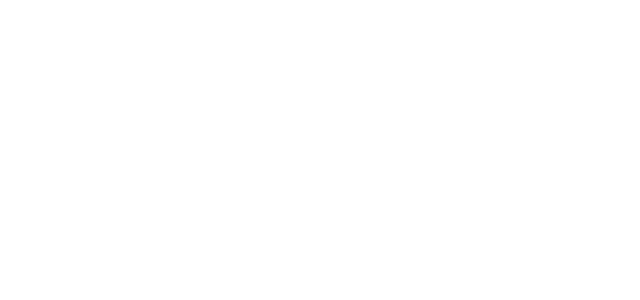
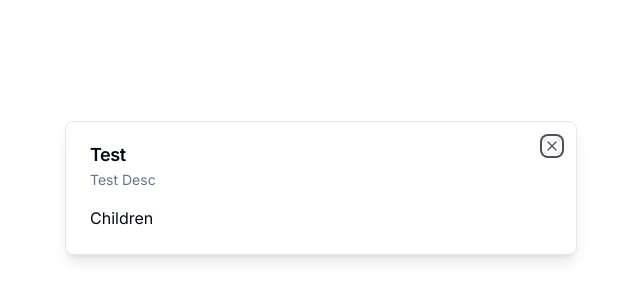
Before and after one commit to mohcinenazrhan/ecommerce-admin, a Next.js app: page / in a window 1280 px wide. Shown: the part 212-512 px from the top of the page, without its empty margins (319-959 px from the left). Built offline with nearby package versions, Linux system fonts and the light colour scheme.

Commit message:
feat: show modal for test

```diff
--- a/app/(root)/page.tsx
+++ b/app/(root)/page.tsx
@@ -1,9 +1,15 @@
+"use client";
+
+import { Modal } from "@/components/ui/modal";
 import { UserButton } from "@clerk/nextjs";
 
 export default function SetupPage() {
   return (
     <div className="p-4">
-      <UserButton afterSignOutUrl="/" />
+      {/* <UserButton afterSignOutUrl="/" /> */}
+      <Modal isOpen onClose={() => {}} title="Test" description="Test Desc">
+        Children
+      </Modal>
     </div>
   );
 }
--- /dev/null
+++ b/components/ui/dialog.tsx
@@ -0,0 +1,122 @@
+"use client"
+
+import * as React from "react"
+import * as DialogPrimitive from "@radix-ui/react-dialog"
+import { X } from "lucide-react"
+
+import { cn } from "@/lib/utils"
+
+const Dialog = DialogPrimitive.Root
+
+const DialogTrigger = DialogPrimitive.Trigger
+
+const DialogPortal = DialogPrimitive.Portal
+
+const DialogClose = DialogPrimitive.Close
+
+const DialogOverlay = React.forwardRef<
+  React.ElementRef<typeof DialogPrimitive.Overlay>,
+  React.ComponentPropsWithoutRef<typeof DialogPrimitive.Overlay>
+>(({ className, ...props }, ref) => (
+  <DialogPrimitive.Overlay
+    ref={ref}
+    className={cn(
+      "fixed inset-0 z-50 bg-background/80 backdrop-blur-sm data-[state=open]:animate-in data-[state=closed]:animate-out data-[state=closed]:fade-out-0 data-[state=open]:fade-in-0",
+      className
+    )}
+    {...props}
+  />
+))
+DialogOverlay.displayName = DialogPrimitive.Overlay.displayName
+
+const DialogContent = React.forwardRef<
+  React.ElementRef<typeof DialogPrimitive.Content>,
+  React.ComponentPropsWithoutRef<typeof DialogPrimitive.Content>
+>(({ className, children, ...props }, ref) => (
+  <DialogPortal>
+    <DialogOverlay />
+    <DialogPrimitive.Content
+      ref={ref}
+      className={cn(
+        "fixed left-[50%] top-[50%] z-50 grid w-full max-w-lg translate-x-[-50%] translate-y-[-50%] gap-4 border bg-background p-6 shadow-lg duration-200 data-[state=open]:animate-in data-[state=closed]:animate-out data-[state=closed]:fade-out-0 data-[state=open]:fade-in-0 data-[state=closed]:zoom-out-95 data-[state=open]:zoom-in-95 data-[state=closed]:slide-out-to-left-1/2 data-[state=closed]:slide-out-to-top-[48%] data-[state=open]:slide-in-from-left-1/2 data-[state=open]:slide-in-from-top-[48%] sm:rounded-lg md:w-full",
+        className
+      )}
+      {...props}
+    >
+      {children}
+      <DialogPrimitive.Close className="absolute right-4 top-4 rounded-sm opacity-70 ring-offset-background transition-opacity hover:opacity-100 focus:outline-none focus:ring-2 focus:ring-ring focus:ring-offset-2 disabled:pointer-events-none data-[state=open]:bg-accent data-[state=open]:text-muted-foreground">
+        <X className="h-4 w-4" />
+        <span className="sr-only">Close</span>
+      </DialogPrimitive.Close>
+    </DialogPrimitive.Content>
+  </DialogPortal>
+))
+DialogContent.displayName = DialogPrimitive.Content.displayName
+
+const DialogHeader = ({
+  className,
+  ...props
+}: React.HTMLAttributes<HTMLDivElement>) => (
+  <div
+    className={cn(
+      "flex flex-col space-y-1.5 text-center sm:text-left",
+      className
+    )}
+    {...props}
+  />
+)
+DialogHeader.displayName = "DialogHeader"
+
+const DialogFooter = ({
+  className,
+  ...props
+}: React.HTMLAttributes<HTMLDivElement>) => (
+  <div
+    className={cn(
+      "flex flex-col-reverse sm:flex-row sm:justify-end sm:space-x-2",
+      className
+    )}
+    {...props}
+  />
+)
+DialogFooter.displayName = "DialogFooter"
+
+const DialogTitle = React.forwardRef<
+  React.ElementRef<typeof DialogPrimitive.Title>,
+  React.ComponentPropsWithoutRef<typeof DialogPrimitive.Title>
+>(({ className, ...props }, ref) => (
+  <DialogPrimitive.Title
+    ref={ref}
+    className={cn(
+      "text-lg font-semibold leading-none tracking-tight",
+      className
+    )}
+    {...props}
+  />
+))
+DialogTitle.displayName = DialogPrimitive.Title.displayName
+
+const DialogDescription = React.forwardRef<
+  React.ElementRef<typeof DialogPrimitive.Description>,
+  React.ComponentPropsWithoutRef<typeof DialogPrimitive.Description>
+>(({ className, ...props }, ref) => (
+  <DialogPrimitive.Description
+    ref={ref}
+    className={cn("text-sm text-muted-foreground", className)}
+    {...props}
+  />
+))
+DialogDescription.displayName = DialogPrimitive.Description.displayName
+
+export {
+  Dialog,
+  DialogPortal,
+  DialogOverlay,
+  DialogClose,
+  DialogTrigger,
+  DialogContent,
+  DialogHeader,
+  DialogFooter,
+  DialogTitle,
+  DialogDescription,
+}
--- /dev/null
+++ b/components/ui/modal.tsx
@@ -0,0 +1,43 @@
+"use client";
+
+import {
+  Dialog,
+  DialogContent,
+  DialogDescription,
+  DialogHeader,
+  DialogTitle,
+} from "@/components/ui/dialog";
+
+interface ModalProps {
+  title: string;
+  description: string;
+  isOpen: boolean;
+  onClose: () => void;
+  children?: React.ReactNode;
+}
+
+export const Modal: React.FC<ModalProps> = ({
+  title,
+  description,
+  isOpen,
+  onClose,
+  children,
+}) => {
+  const onChange = (open: boolean) => {
+    if (!open) {
+      onClose();
+    }
+  };
+
+  return (
+    <Dialog open={isOpen} onOpenChange={onChange}>
+      <DialogContent>
+        <DialogHeader>
+          <DialogTitle>{title}</DialogTitle>
+          <DialogDescription>{description}</DialogDescription>
+        </DialogHeader>
+        <div>{children}</div>
+      </DialogContent>
+    </Dialog>
+  );
+};
```
